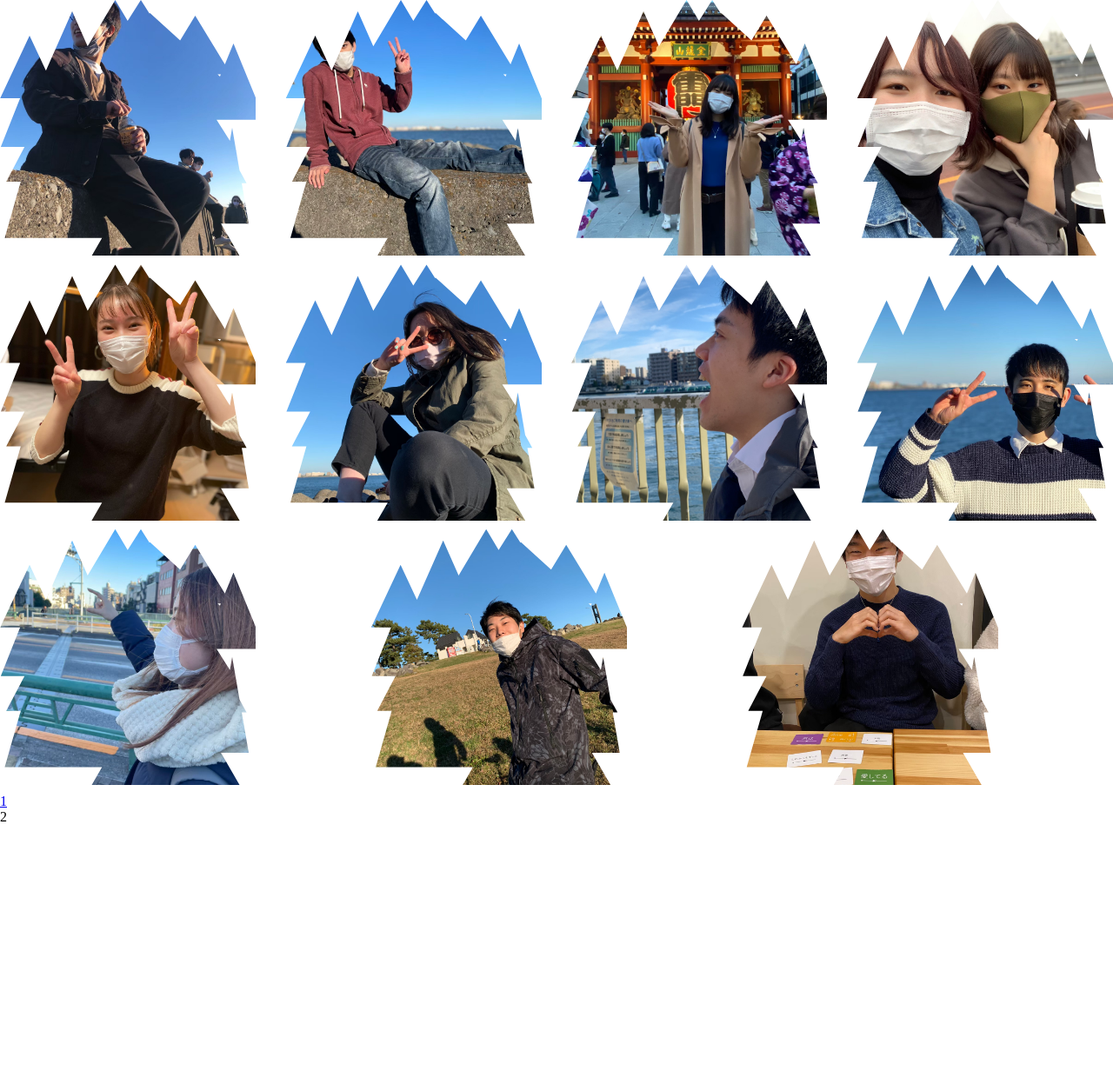
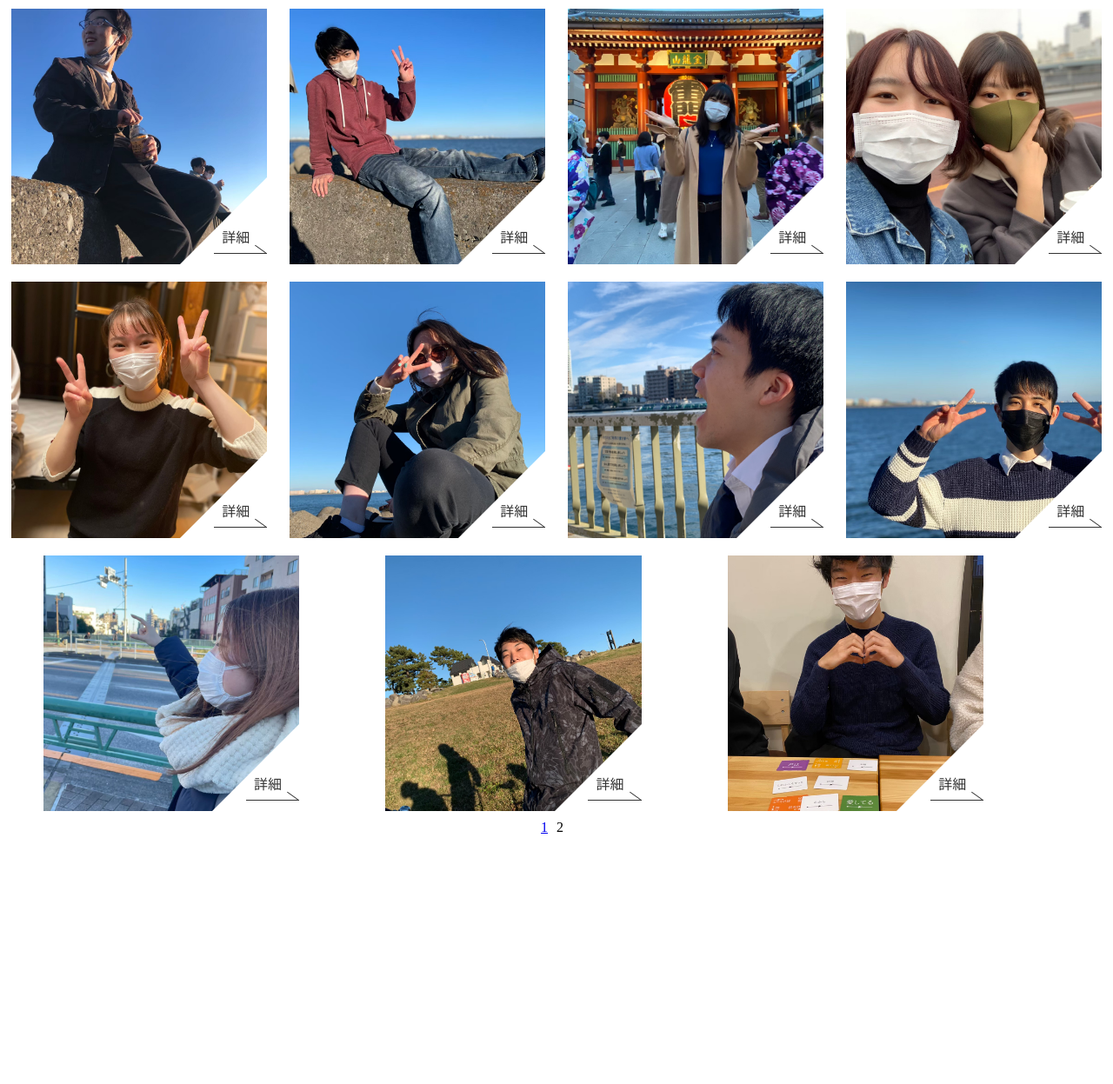
Before and after one commit to eikiwatanabee/mosyamosya_B, a plain HTML site: page src/index2.html in a window 1280 px wide. Shown: the whole page at 87% size. After the commit the page ends 961 px from the top, so only its background shows below. Drawn offline with Linux system fonts and the light colour scheme.

Commit message:
upgrade toppage

```diff
--- a/src/index2.html
+++ b/src/index2.html
@@ -1,98 +1,145 @@
 <!DOCTYPE html>
 <html lang="ja">
   <head>
-  <meta charset="UTF-8">
-  <meta http-equiv="X-UA-Compatible" content="IE=edge">
-  <meta name="viewport" content="width=device-width, initial-scale=1.0">
+    <meta charset="UTF-8" />
+    <meta http-equiv="X-UA-Compatible" content="IE=edge" />
+    <meta name="viewport" content="width=device-width, initial-scale=1.0" />
     <title>Document</title>
-  <link rel="stylesheet" href="reset.css">
-  <link rel="stylesheet" href="scss/main.css">
+    <link rel="stylesheet" href="reset.css" />
+    <link rel="stylesheet" href="scss/main.css" />
   </head>
   <body>
     <div class="product">
       <div class="products">
+        <div class="box">
+          <img class="image-container" src="img 2/てらし.jpg" alt="item1" />
+          <div class="right">
+            <a href="#" class="btnarrow4">詳細</a>
+          </div>
+        </div>
 
-        <img class="image-container" src="img 2/てらし.jpg" alt="item1">
         <p></p>
         <p></p>
       </div>
       <div class="products">
+        <div class="box">
+          <img class="image-container" src="img 2/なおき.jpg" alt="item2" />
+          <div class="right">
+            <a href="#" class="btnarrow4">詳細</a>
+          </div>
+        </div>
 
-        <img class="image-container" src="img 2/なおき.jpg" alt="item2">
         <p></p>
         <p></p>
       </div>
       <div class="products">
-
-        <img class="image-container" src="img 2/みゆき.jpg" alt="item3">
+        <div class="box">
+          <img class="image-container" src="img 2/みゆき.jpg" alt="item3" />
+          <div class="right">
+            <a href="#" class="btnarrow4">詳細</a>
+          </div>
+        </div>
         <p></p>
         <p></p>
       </div>
       <div class="products">
-
-        <img class="image-container" src="img 2/もも.jpg" alt="item4">
+        <div class="box">
+          <img class="image-container" src="img 2/もも.jpg" alt="item4" />
+          <div class="right">
+            <a href="#" class="btnarrow4">詳細</a>
+          </div>
+        </div>
         <p></p>
         <p></p>
       </div>
       <div class="products">
-
-        <img class="image-container" src="img 2/りさ.jpg" alt="item5">
+        <div class="box">
+          <img class="image-container" src="img 2/りさ.jpg" alt="item5" />
+          <div class="right">
+            <a href="#" class="btnarrow4">詳細</a>
+          </div>
+        </div>
         <p></p>
         <p></p>
       </div>
       <div class="products">
-
-        <img class="image-container" src="img 2/れい.jpg" alt="item6">
+        <div class="box">
+          <img class="image-container" src="img 2/れい.jpg" alt="item6" />
+          <div class="right">
+            <a href="#" class="btnarrow4">詳細</a>
+          </div>
+        </div>
         <p></p>
         <p></p>
       </div>
       <div class="products">
-
-        <img class="image-container" src="img 2/ケンティー.jpg" alt="item6">
+        <div class="box">
+          <img class="image-container" src="img 2/ケンティー.jpg" alt="item6" />
+          <div class="right">
+            <a href="#" class="btnarrow4">詳細</a>
+          </div>
+        </div>
         <p></p>
         <p></p>
       </div>
       <div class="products">
-
-        <img class="image-container" src="img 2/ポンタ.jpg" alt="item7">
+        <div class="box">
+          <img class="image-container" src="img 2/ポンタ.jpg" alt="item7" />
+          <div class="right">
+            <a href="#" class="btnarrow4">詳細</a>
+          </div>
+        </div>
         <p></p>
         <p></p>
       </div>
 
       <div class="products">
-
-          <img class="image-container" src="img 2/舞乃.jpg" alt="item8">
+        <div class="box">
+          <img class="image-container" src="img 2/舞乃.jpg" alt="item8" />
+          <div class="right">
+            <a href="#" class="btnarrow4">詳細</a>
+          </div>
+        </div>
         <p></p>
         <p></p>
       </div>
       <div class="products">
-
-          <img class="image-container" src="img 2/智明.jpg" alt="item9">
+        <div class="box">
+          <img class="image-container" src="img 2/智明.jpg" alt="item9" />
+          <div class="right">
+            <a href="#" class="btnarrow4">詳細</a>
+          </div>
+        </div>
         <p></p>
         <p></p>
       </div>
       <div class="products">
-
-          <img class="image-container" src="img 2/航平.jpg" alt="item10">
+        <div class="box">
+          <img class="image-container" src="img 2/航平.jpg" alt="item10" />
+          <div class="right">
+            <a href="#" class="btnarrow4">詳細</a>
+          </div>
+        </div>
         <p></p>
         <p></p>
       </div>
-      <div class="products">
-
-    </div>
+      <div class="products"></div>
     </div>
 
     <!-- <p id="selected-button" class="select-button">1</p> -->
+    <div class="button">
+
         <a href="index.html" class="select-button">1</a>
         <p class="select-button">2</p>
+    </div>
 
     <!-- ここから切り抜き -->
-  <svg width="305" height="295" viewBox="0 0 305 295" fill="none" xmlns="http://www.w3.org/2000/svg">
+    <!-- <svg width="305" height="295" viewBox="0 0 305 295" fill="none" xmlns="http://www.w3.org/2000/svg">
     <clipPath id="myClip">
 
         <path fill-rule="evenodd" clip-rule="evenodd" d="M171.853 15.5872L162 0L146.812 24.0272L132.5 0L100.795 53.225L83 13L52.8431 81.1688L34 41L0.225037 113H23.1229L0.894897 169H28.2072L7.19171 209H23.8469L5.45001 273.75H117.321L105.196 294.75H275.803L254.153 257.25H286.053L278.017 210.75H283.574L275.472 196.024L271.666 174H271.985L271.546 173.305L267 147L264.406 162.01L249.072 137.75H304.44L268.5 50L258.653 74.0417L224.5 18L207.167 46.4417L172.5 15L171.853 15.5872ZM250.232 85.5L252.95 87.9656L253.96 85.5H250.232ZM250.919 240.057L250.928 240H250.899L250.919 240.057ZM225.974 174L226.069 174.344L226.194 174H225.974Z" fill="#C4C4C4"/>
     </clipPath>
-  </svg>
+  </svg> -->
     <script src="index.js"></script>
   </body>
 </html>
--- a/src/scss/main.css
+++ b/src/scss/main.css
@@ -1,13 +1,96 @@
 @use 'scss/header';
+
+.products{
+  position: relative;
+  margin: 10px auto;
+}
 .image-container {
   width: 294.39px;
   height: 294.39px;
   margin: 0 0 10px;
   object-fit: cover;
+
 }
-.image-container{
+
+.box{
+  position: relative;
+    width: 294.39px;
+    height: 294.39px;
+}
+
+.box::before{
+  content:"";
+    position: absolute;
+    bottom: 0;
+    left: 194.39px;
+    width: 0;
+    height: 0;
+    border-style: solid;
+    border-color: transparent transparent #fff transparent;
+    border-width: 0 0 100px 100px;
+}
+
+.right{
+  position: absolute;
+  bottom: 20px;
+  right: 0;
+  z-index: 3;
+}
+
+/*矢印が右に移動する*/
+.btnarrow4{
+  /*矢印と下線の基点とするためrelativeを指定*/
+position: relative;
+  /*形状*/
+  display: inline-block;
+padding: 0 20px;
+  color: #333;
+  text-decoration: none;
+  outline: none;
+}
+
+/*矢印と下線の形状*/
+.btnarrow4::before{
+  content: '';
+  /*絶対配置で下線の位置を決める*/
+position: absolute;
+  bottom:-8px;
+  left:15%;
+  /*下線の形状*/
+  width: 85%;
+  height: 1px;
+background:#333;
+  /*アニメーションの指定*/
+  transition: all .3s;
+}
+
+.btnarrow4::after{
+  content: '';
+  /*絶対配置で矢印の位置を決める*/
+position: absolute;
+  bottom:-3px;
+  right:0;
+  /*矢印の形状*/
+  width: 15px;
+  height:1px;
+background:#333;
+  transform: rotate(35deg);
+  /*アニメーションの指定*/
+  transition: all .3s;
+}
+
+/*hoverした際の移動*/
+.btnarrow4:hover::before{
+  left:20%;
+}
+
+.btnarrow4:hover::after{
+  right:-5%;
+}
+
+/* .image-container{
   clip-path: url(#myClip)
-}
+} */
 
 .product{
   display: flex;
@@ -40,7 +123,14 @@
   color: white;
 }
 
+.button{
+  display: flex;
+  justify-content: center;
+}
 
+.select-button{
+  margin-right: 10px;
+}
 
 @use 'footer';
 /*# sourceMappingURL=main.css.map */
```
Also changed, not shown: src/index.html (+70 -3 lines), 2 other files. Lines whose indentation alone changed are shown as unchanged.
